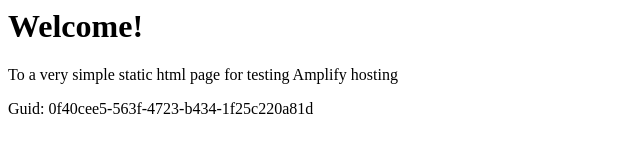
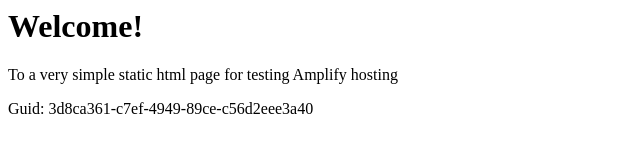
Before and after one commit to aws-aemilia-arn/Github-PR-Commit-Integration-Test-DoNotTouch-GitHubWebhookPushCanaryTest-v1-preprod-eu-north-1, a website: page src/index.html in a window 1280 px wide. Shown: the full height of the page, 0-640 px from the left. Drawn offline with Linux system fonts and the light colour scheme.

Commit message:
commit from integ tests

```diff
--- a/src/index.html
+++ b/src/index.html
@@ -12,6 +12,6 @@
 <body>
     <h1>Welcome!</h1>
     <p>To a very simple static html page for testing Amplify hosting</p>
-    <p>Guid: 0f40cee5-563f-4723-b434-1f25c220a81d</p></body>
+    <p>Guid: 3d8ca361-c7ef-4949-89ce-c56d2eee3a40</p></body>
 
 </html>
```
